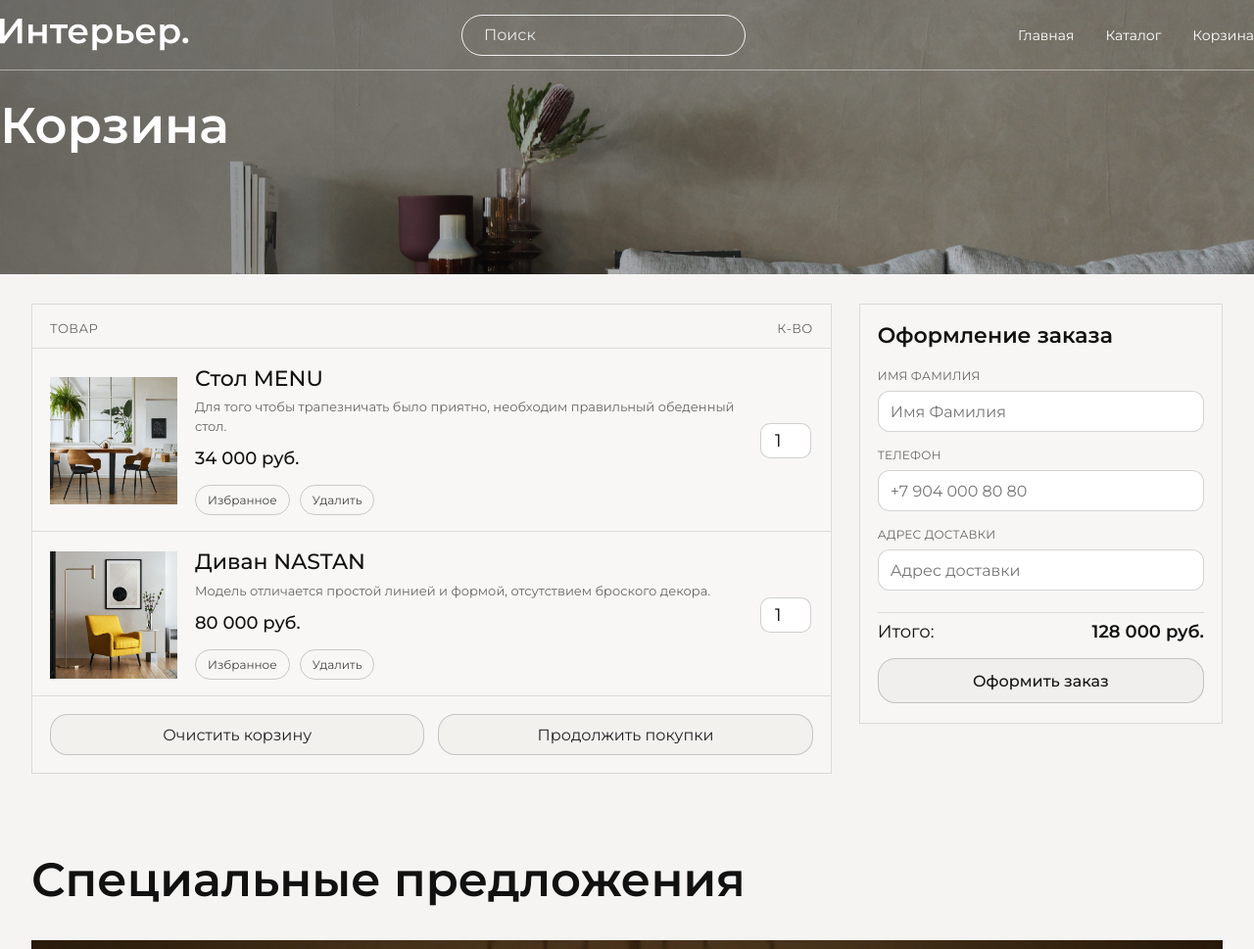
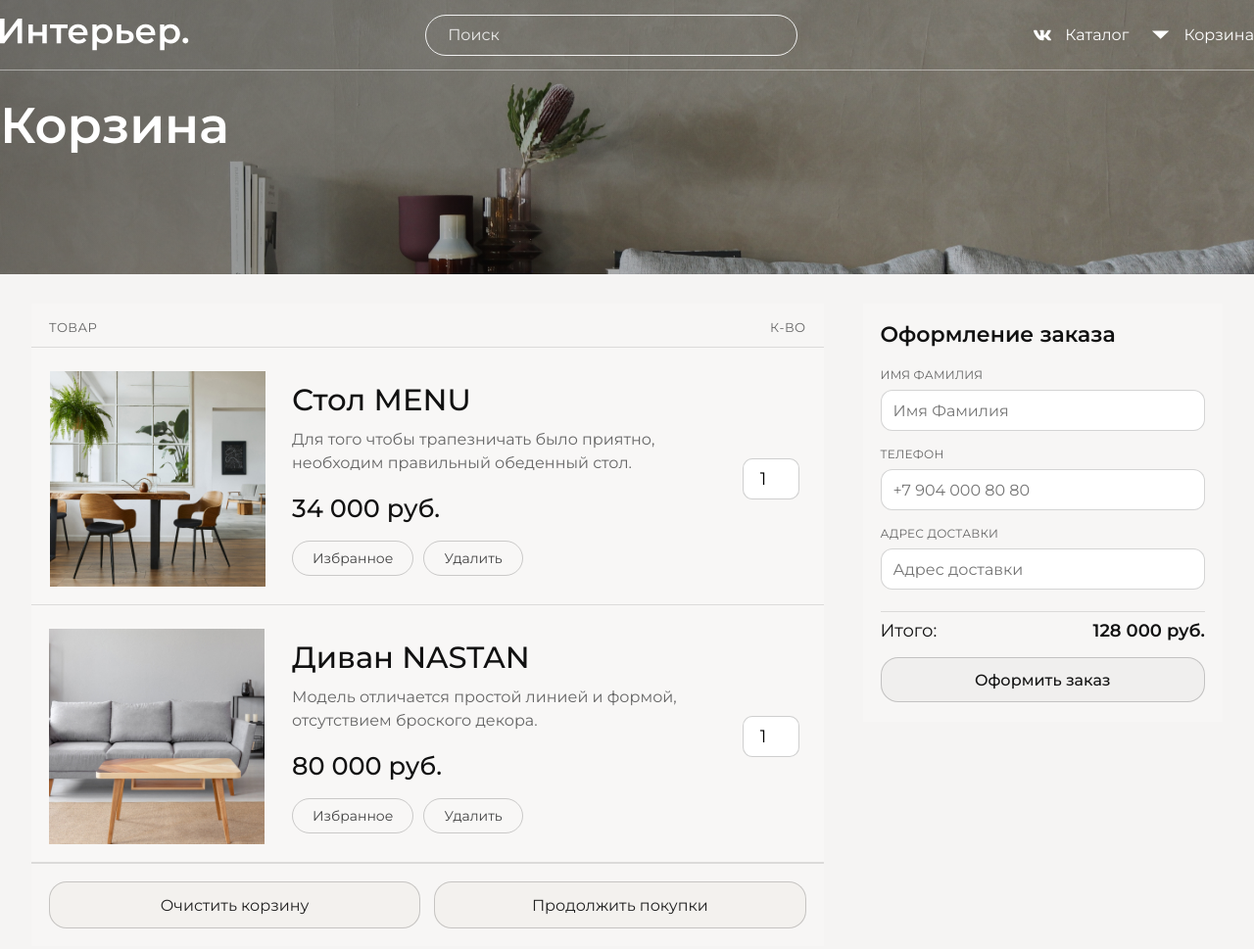
Before and after one commit to georg5ru/frontend_hw, a website: page cart.html in a window 1280 px wide. Shown: the top 969 px of the page at 98% size. Drawn offline with Linux system fonts and the light colour scheme.

Commit message:
doner kebab

```diff
--- a/cart.html
+++ b/cart.html
@@ -26,9 +26,12 @@
                     </form>
 
                     <nav class="cart-hero__navigation" aria-label="Главная навигация">
-                        <a class="cart-hero__navigation-link" href="index.html">Главная</a>
-                        <a class="cart-hero__navigation-link" href="catalog.html">Каталог</a>
-                        <a class="cart-hero__navigation-link" href="cart.html">Корзина</a>
+                        <a class="cart-hero__navigation-link" href="catalog.html">
+                            <img src="img/Vector.svg" alt="" width="18" height="18" style="vertical-align:middle;margin-right:6px;">Каталог
+                        </a>
+                        <a class="cart-hero__navigation-link" href="cart.html">
+                            <img src="img/Polygon 1.svg" alt="" width="18" height="18" style="vertical-align:middle;margin-right:6px;">Корзина
+                        </a>
                     </nav>
                 </div>
 
@@ -66,7 +69,7 @@
 
                     <article class="cart-item">
                         <a class="cart-item__image-link" href="catalog.html">
-                            <img class="cart-item__image" src="img/Rectangle 23-1.jpg" alt="Диван NASTAN">
+                            <img class="cart-item__image" src="img/a (3).jpg" alt="Диван NASTAN">
                         </a>
                         <div class="cart-item__content">
                             <h2 class="cart-item__title">Диван NASTAN</h2>
--- a/scss/pages/_cart.scss
+++ b/scss/pages/_cart.scss
@@ -19,7 +19,7 @@
     min-height: 72px;
     align-items: center;
     justify-content: space-between;
-    gap: 32px;
+    gap: 24px;
     border-bottom: 1px solid $border-light;
   }
 
@@ -33,7 +33,8 @@
   }
 
   &__search {
-    width: min(290px, 32%);
+    width: min(380px, 40%);
+    margin: 0 auto;
 
     input {
       width: 100%;
@@ -52,12 +53,23 @@
   &__navigation {
     display: flex;
     flex: 0 0 auto;
-    gap: 32px;
+    align-items: center;
+    gap: 24px;
   }
 
   &__navigation-link {
+    display: inline-flex;
+    align-items: center;
+    gap: 8px;
     color: $bg-white;
-    font-size: 14px;
+    font-size: 16px;
+    line-height: 1;
+
+    img {
+      width: 18px;
+      height: 18px;
+      filter: brightness(0) invert(1);
+    }
 
     &:hover { opacity: .72; }
   }
@@ -79,13 +91,14 @@
 .cart-layout {
   display: grid;
   grid-template-columns: minmax(0, 2.2fr) minmax(280px, 1fr);
-  gap: 28px;
+  gap: 28px 40px;
   align-items: start;
+  border: none;
 }
 
 .cart-items-box {
   padding: 0;
-  border: 1px solid $border-soft;
+  border: none;
   background: rgba(255, 255, 255, .16);
 }
 
@@ -98,22 +111,23 @@
   font-size: 13px;
   letter-spacing: .03em;
   text-transform: uppercase;
+  border-bottom: 1px solid $border-soft;
 }
 
 .cart-item {
   display: grid;
-  grid-template-columns: 130px minmax(0, 1fr) 56px;
-  gap: 18px;
+  grid-template-columns: 220px minmax(0, 1fr) 72px;
+  gap: 20px 28px;
   align-items: center;
-  padding: 18px 18px 16px;
-  border-top: 1px solid $border-soft;
+  padding: 24px 18px 18px;
+  border-bottom: 1px solid $border-soft;
   background: rgba(255, 255, 255, .08);
 
   &__image-link {
     display: block;
     overflow: hidden;
-    width: 130px;
-    height: 130px;
+    width: 220px;
+    height: 220px;
   }
 
   &__image {
@@ -127,8 +141,8 @@
   }
 
   &__title {
-    margin: 0 0 6px;
-    font-size: 22px;
+    margin: 0 0 10px;
+    font-size: clamp(30px, 2.4vw, 52px);
     font-weight: 500;
     line-height: 1.2;
   }
@@ -136,16 +150,16 @@
   &__description {
     margin: 0;
     color: $text-muted;
-    font-size: 13px;
+    font-size: 16px;
     line-height: 1.5;
   }
 
   &__price-block {
-    margin-top: 12px;
+    margin-top: 18px;
   }
 
   &__price {
-    font-size: 18px;
+    font-size: clamp(22px, 2vw, 40px);
     font-weight: 500;
   }
 
@@ -153,17 +167,17 @@
     display: flex;
     flex-wrap: wrap;
     gap: 10px;
-    margin-top: 16px;
+    margin-top: 18px;
   }
 
   &__button {
-    padding: 7px 12px;
+    padding: 8px 20px;
     border: 1px solid rgba(17, 17, 17, .2);
-    border-radius: 18px;
+    border-radius: 20px;
     background: transparent;
     color: #444;
     font: inherit;
-    font-size: 12px;
+    font-size: 14px;
     cursor: pointer;
   }
 
@@ -172,8 +186,8 @@
     justify-content: center;
 
     input {
-      width: 52px;
-      min-height: 36px;
+      width: 58px;
+      min-height: 42px;
       padding: 0 8px;
       border: 1px solid rgba(17, 17, 17, .2);
       border-radius: 10px;
@@ -182,6 +196,10 @@
       text-align: center;
     }
   }
+}
+
+.cart-item:first-of-type .cart-item__image-link {
+  transform: translateX(1px);
 }
 
 .cart-footer-actions {
@@ -205,6 +223,8 @@
 
 .cart-secondary-button {
   flex: 1 1 0;
+  min-height: 48px;
+  font-size: 16px;
 }
 
 .cart-summary {
@@ -212,7 +232,7 @@
   flex-direction: column;
   gap: 16px;
   padding: 18px 18px 20px;
-  border: 1px solid $border-soft;
+  border: none;
   background: rgba(255, 255, 255, .18);
 
   &__title {
@@ -281,7 +301,13 @@
   }
 
   .cart-item {
-    grid-template-columns: 110px minmax(0, 1fr) 52px;
+    grid-template-columns: 180px minmax(0, 1fr) 52px;
+    column-gap: 28px;
+
+    &__image-link {
+      width: 180px;
+      height: 180px;
+    }
   }
 
   .cart-hero__header { gap: 20px; }
@@ -312,13 +338,13 @@
   }
 
   .cart-item {
-    grid-template-columns: 88px minmax(0, 1fr);
-    gap: 12px;
+    grid-template-columns: 120px minmax(0, 1fr);
+    gap: 16px;
     padding: 14px;
 
     &__image-link {
-      width: 88px;
-      height: 88px;
+      width: 120px;
+      height: 120px;
       grid-column: 1;
       grid-row: 1 / span 2;
     }
@@ -331,7 +357,7 @@
     &__title { font-size: 18px; }
   }
 
-  .cart-table-header { grid-template-columns: 88px 1fr; }
+  .cart-table-header { grid-template-columns: 120px 1fr; }
 
   .cart-footer-actions {
     flex-direction: column;
```
Also changed, not shown: catalog.html (+6 -3 lines), index.html (+6 -2 lines), style.css, 1 other file.
